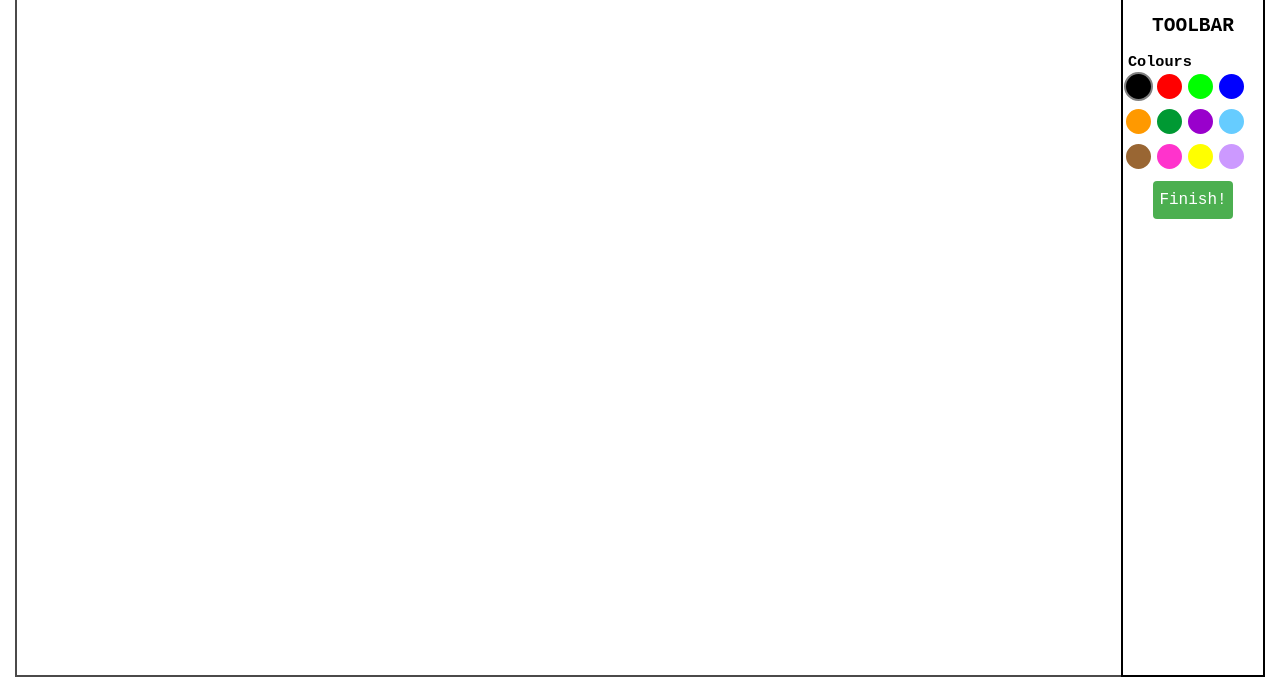
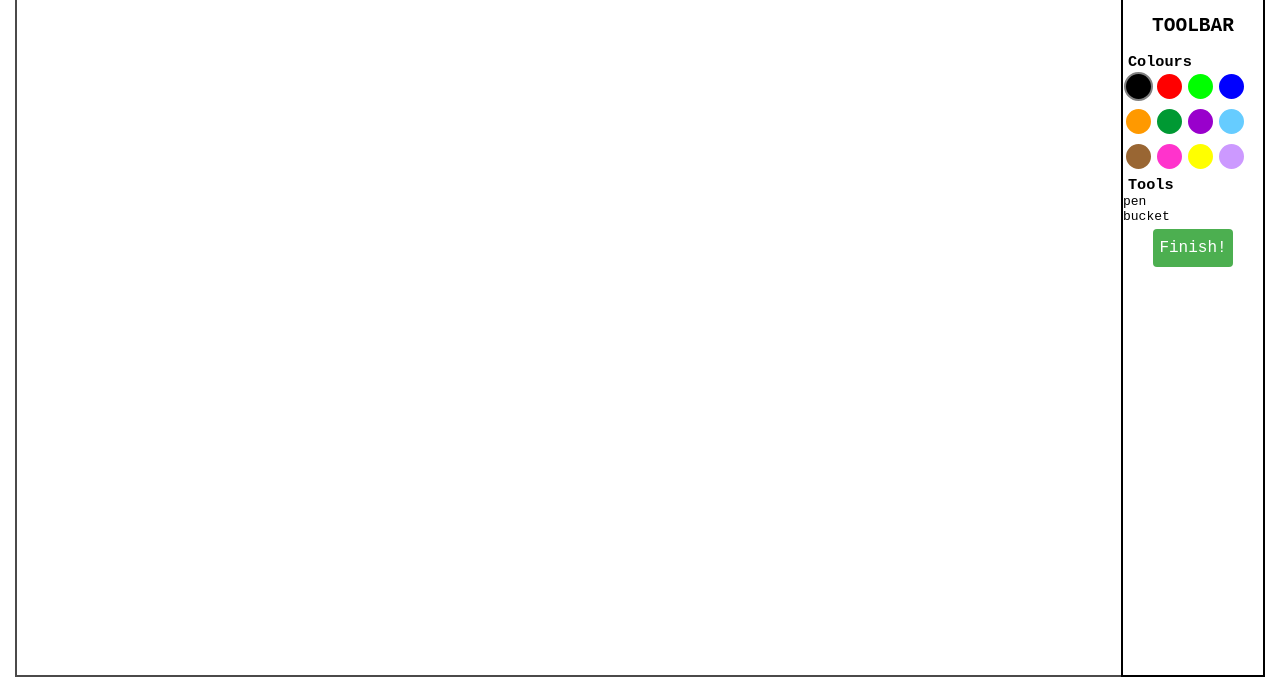
Before and after one commit to kirstenland/kirstenland.github.io, a plain HTML site: page index.html in a window 1280 px wide. Shown: the part 108-800 px from the top of the page. Drawn offline with Linux system fonts and the light colour scheme.

Commit message:
slight bucket tool improvement

```diff
--- a/index.html
+++ b/index.html
@@ -22,6 +22,9 @@
                     <div class="colour-palette">
                         <h3 class="toolbar-subheading">Colours</h3>
                     </div>
+                    <div class="tools">
+                        <h3 class="toolbar-subheading">Tools</h3>
+                    </div>
                     <div class="button-holder">
                         <button id="save-drawing">
                             Finish!
@@ -31,6 +34,7 @@
             </section>
         </main>
     </body>
+    <script src="js/tools.js"></script>
     <script src="js/bucket.js"></script>
     <script src="js/canvas.js"></script>
     <script src="js/pen.js"></script>
--- a/js/artist.js
+++ b/js/artist.js
@@ -2,7 +2,6 @@ class Artist {
   constructor(fullCanvas, tempCanvas) {
       this.fullCanvas = new Canvas(fullCanvas);
       this.tempCanvas = new Canvas(tempCanvas);
-      this.tool = new Bucket(this.fullCanvas, this.tempCanvas)
   }
   start(x, y) {
       if (this.tool.start) {
@@ -20,13 +19,19 @@ class Artist {
       }
   }
   setColour(colour) {
-      if (this.tool.setColour) {
+      if (this.tool && this.tool.setColour) {
         this.colour = colour;
         this.tool.setColour(colour);
       }
   }
+
+  setTool(toolName) {
+    this.tool = createTool(toolName, this.fullCanvas, this.tempCanvas, this.colour);
+  }
   click(x, y) {
-    this.tool.click(x,  y);
+    if (this.tool.click) {
+      this.tool.click(x,  y);
+    }
   }
   save() {
       localStorage.setItem('lastImage', this.fullCanvas.getDataUrl());
--- a/js/bucket.js
+++ b/js/bucket.js
@@ -12,10 +12,13 @@ class Bucket {
     this.startR = this.colorLayer.data[(startY*canvasWidth + startX) * 4];
     this.startG = this.colorLayer.data[(startY*canvasWidth + startX) * 4 + 1];
     this.startB = this.colorLayer.data[(startY*canvasWidth + startX) * 4 + 2];
+    this.startO = this.colorLayer.data[(startY*canvasWidth + startX) * 4 + 3];
+    console.log(this.startR, this.startG, this.startB, this.colorLayer.data[(startY*canvasWidth + startX) * 4 + 3]);
 
     this.fillColorR = 100;
     this.fillColorG = 0;
-    this.fillColorB  = 0;
+    this.fillColorB = 0;
+    this.fillColorO = 255;
 
     while(pixelStack.length)
     {
@@ -72,14 +75,15 @@ class Bucket {
     const r = this.colorLayer.data[pixelPos];
     const g = this.colorLayer.data[pixelPos+1];
     const b = this.colorLayer.data[pixelPos+2];
+    const o = this.colorLayer.data[pixelPos+3];
 
-    return (r == this.startR && g == this.startG && b == this.startB);
+    return (r == this.startR && g == this.startG && b == this.startB && o == this.startO);
   }
 
   colorPixel(pixelPos) {
     this.colorLayer.data[pixelPos] = this.fillColorR;
     this.colorLayer.data[pixelPos+1] = this.fillColorB;
     this.colorLayer.data[pixelPos+2] = this.fillColorG;
-    this.colorLayer.data[pixelPos+3] = 255;
+    this.colorLayer.data[pixelPos+3] = this.fillColorO;
   }
 }
--- a/js/colourPalette.js
+++ b/js/colourPalette.js
@@ -5,9 +5,9 @@ class ColourPalette {
     ];
     startingColour = "#000000"
 
-    constructor(pen) {
+    constructor(artist) {
         this.colourSelectors = {};
-        this.pen = pen;
+        this.artist = artist;
         this.colourPalette = document.querySelector('.colour-palette');
         this.colours.forEach(colour => this.createColour(colour));
         this.setColour(this.startingColour);
@@ -23,7 +23,7 @@ class ColourPalette {
     }
 
     setColour(colour) {
-        this.pen.setColour(colour);
+        this.artist.setColour(colour);
         Object.values(this.colourSelectors).forEach(circle => circle.classList.remove("selected"))
         this.colourSelectors[colour].classList.add("selected");
     }
--- a/js/loading.js
+++ b/js/loading.js
@@ -56,6 +56,7 @@ window.onload = function() {
     });
 
     colourPalette = new ColourPalette(artist);
+    tools = new Tools(artist);
 
     [fullCanvas, tempCanvas].forEach(canvas => {
         canvas.setAttribute('height', canvasHolder.clientHeight - 4);
--- /dev/null
+++ b/js/tools.js
@@ -0,0 +1,36 @@
+class Tools {
+    startingTool = "pen"
+
+    constructor(artist) {
+        this.toolSelectors = {};
+        this.artist = artist;
+        this.tools = document.querySelector('.tools');
+        this.createTool("pen");
+        this.createTool("bucket");
+        this.setTool(this.startingTool);
+    }
+
+    createTool(name) {
+        const item = document.createElement('div');
+        item.innerHTML = name;
+        item.addEventListener('click', () => this.setTool(name));
+        this.tools.appendChild(item);
+        this.toolSelectors[name] = item;
+    }
+
+    setTool(name) {
+        console.log("Selecting tool...", name);
+        this.artist.setTool(name);
+        Object.values(this.toolSelectors).forEach(item => item.classList.remove("selected"))
+        this.toolSelectors[name].classList.add("selected");
+    }
+}
+
+function createTool(toolName, fullCanvas, tempCanvas, color) {
+    switch (toolName) {
+        case "pen":
+            return new Pen(fullCanvas, tempCanvas, color);
+        case "bucket":
+            return new Bucket(fullCanvas, tempCanvas, color);
+    }
+}
```
